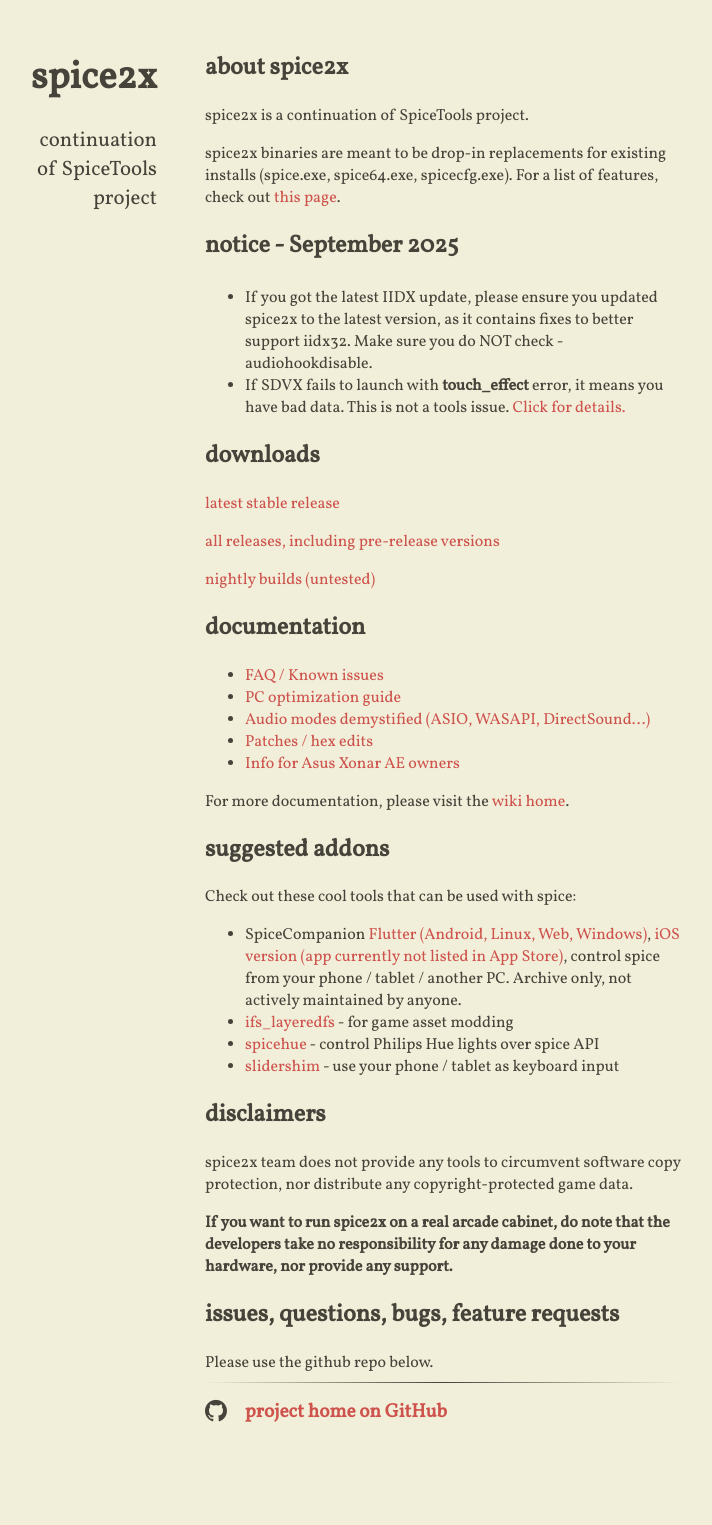
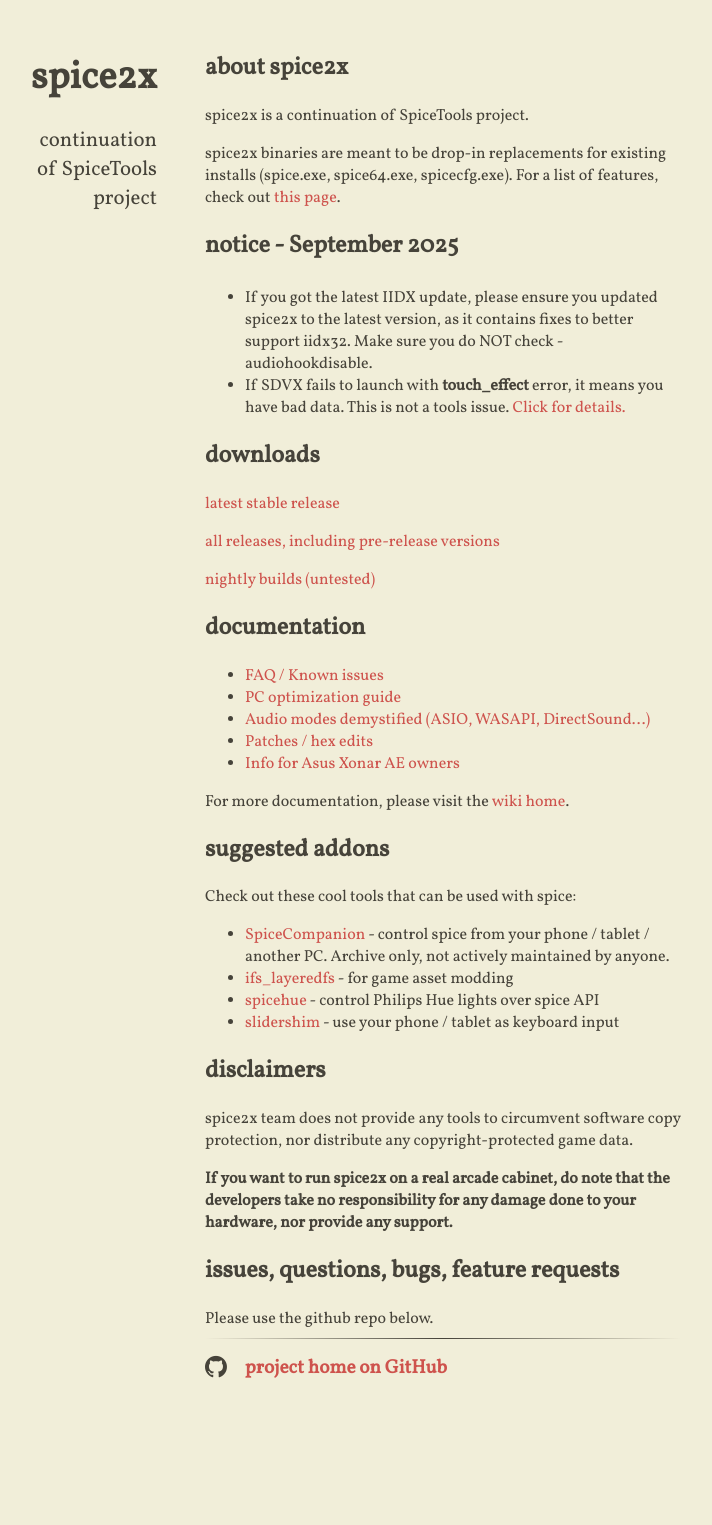
Before and after one commit to spice2x/spice2x.github.io, a Jekyll site: the page built from docs/index.html, in a window 1280 px wide. Shown: the whole page, without its empty margins (299-1011 px from the left). Built offline with Jekyll 4.4.1, drawn with Linux system fonts in a browser that asks for light colours; nearby versions of some CDN libraries; after the commit the page ends 1481 px from its top, so only the background shows below that.

Commit message:
companion

```diff
--- a/docs/_includes/content.html
+++ b/docs/_includes/content.html
@@ -56,9 +56,7 @@
 Check out these cool tools that can be used with spice:
 
 <ul>
-  <li>SpiceCompanion
-    <a href="https://github.com/spice2x/spicecompanion_archive/releases">Flutter (Android, Linux, Web, Windows)</a>,
-    <a href="https://github.com/rodepanda/SpiceCompanion">iOS version (app currently not listed in App Store)</a>,
+  <li><a href="https://github.com/spice2x/spicecompanion_archive/releases">SpiceCompanion </a> -
     control spice from your phone / tablet / another PC. Archive only, not actively maintained by anyone.
   </li>
   <li>
```
